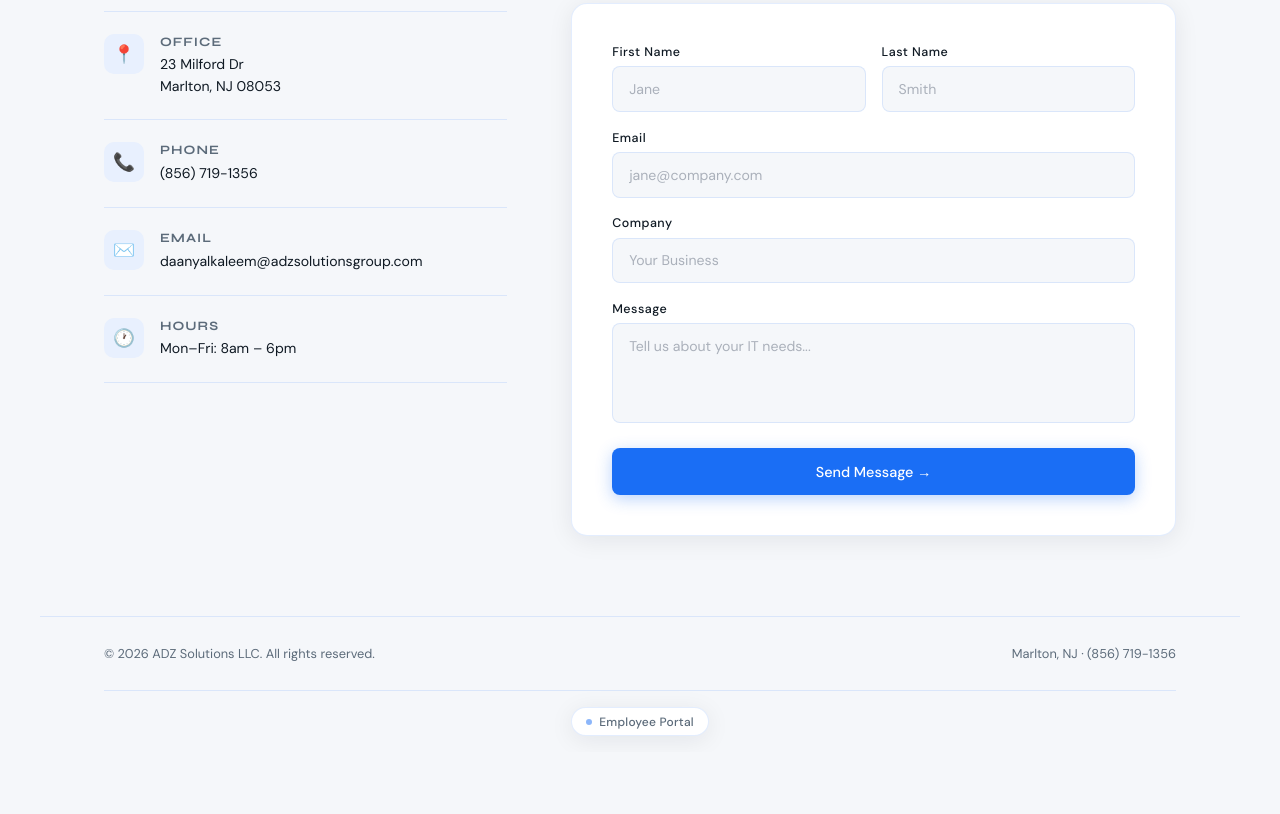
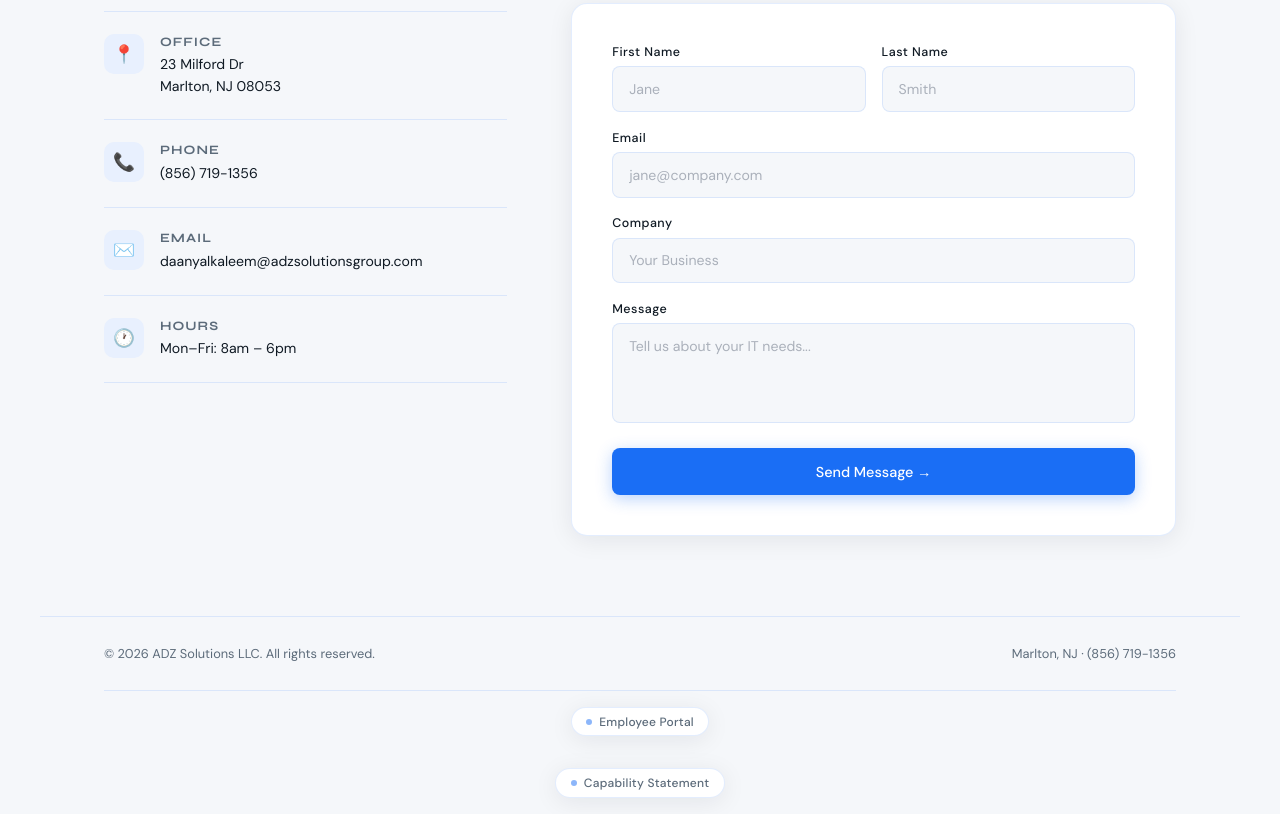
Before and after one commit to 2002DK/adzsolutionsgroup-website, a plain HTML site: page index.html in a window 1280 px wide. Shown: the part 2873-3687 px from the top of the page. Before the commit the page ends 3625 px from the top, so only its background shows below. Drawn offline with Linux system fonts and the light colour scheme.

Commit message:
Added footer for capability statement

```diff
--- a/index.html
+++ b/index.html
@@ -492,6 +492,12 @@
       Employee Portal
     </a>
   </div>
+  <div class="footer-bottom">
+    <a href="https://adzsolutionsgroup.com/capability_statement.pdf" class="portal-link">
+      <span class="portal-link-dot"></span>
+      Capability Statement
+    </a>
+  </div>
 </footer>
 
 <script>
```
